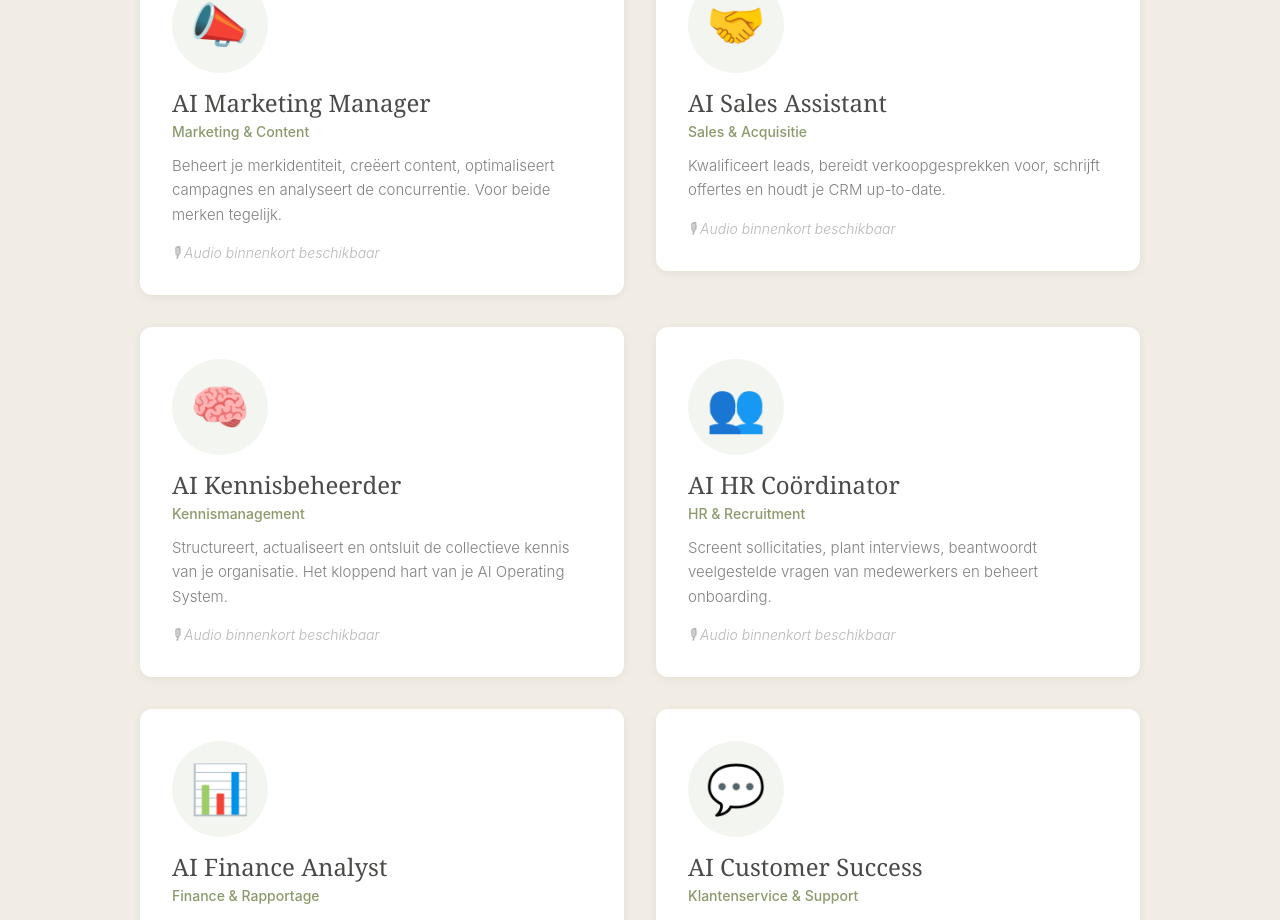
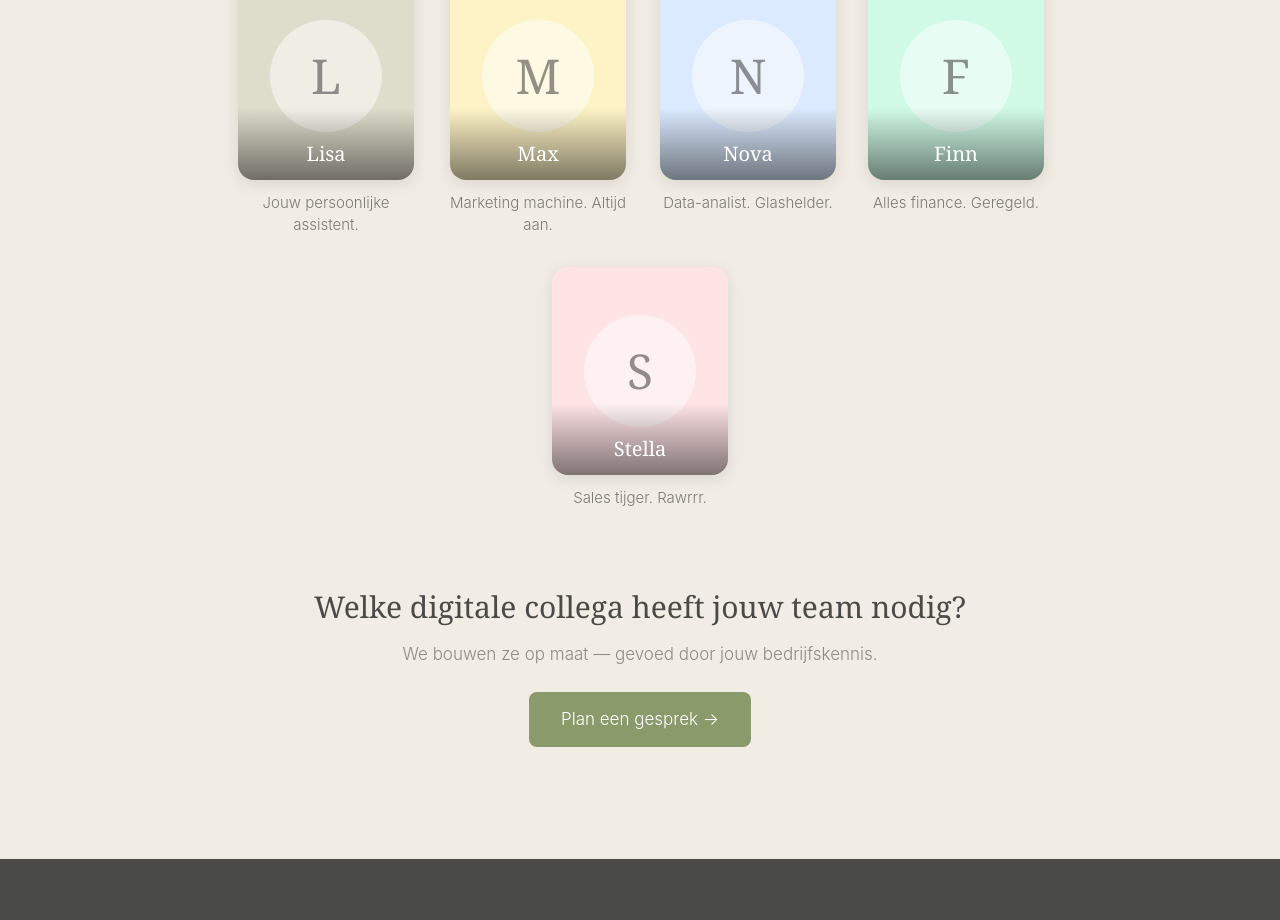
Before and after one commit to henryaoturner-art/nativ-website, a Next.js app: page /digitale-collegas in a window 1280 px wide. Shown: the part 498-1418 px from the top of the page. Built offline with nearby package versions, Linux system fonts and the light colour scheme.

Commit message:
feat: redesign digitale-collegas page — Blooom-style card row with 5 colleagues + audio-ready

```diff
--- a/src/app/digitale-collegas/page.tsx
+++ b/src/app/digitale-collegas/page.tsx
@@ -1,87 +1,52 @@
 "use client";
 
-import type { Metadata } from "next";
 import { useState, useRef } from "react";
+import Image from "next/image";
 import FadeIn from "@/components/FadeIn";
 
-/* ── Digital Colleagues data ── */
+/* ── Digital Colleagues ── */
 interface Colleague {
   id: string;
   name: string;
-  role: string;
-  description: string;
-  avatar: string; // placeholder color/emoji for now — swap for real images later
-  audioSrc?: string; // optional audio file path
+  tagline: string;
+  color: string; // gradient accent
+  audioSrc?: string;
 }
 
 const colleagues: Colleague[] = [
   {
-    id: "marketing-manager",
-    name: "AI Marketing Manager",
-    role: "Marketing & Content",
-    description:
-      "Beheert je merkidentiteit, creëert content, optimaliseert campagnes en analyseert de concurrentie. Voor beide merken tegelijk.",
-    avatar: "📣",
+    id: "lisa",
+    name: "Lisa",
+    tagline: "Jouw persoonlijke assistent.",
+    color: "from-sage/30 to-sage/10",
   },
   {
-    id: "sales-assistant",
-    name: "AI Sales Assistant",
-    role: "Sales & Acquisitie",
-    description:
-      "Kwalificeert leads, bereidt verkoopgesprekken voor, schrijft offertes en houdt je CRM up-to-date.",
-    avatar: "🤝",
+    id: "max",
+    name: "Max",
+    tagline: "Marketing machine. Altijd aan.",
+    color: "from-amber-200/40 to-amber-100/20",
   },
   {
-    id: "kennisbeheerder",
-    name: "AI Kennisbeheerder",
-    role: "Kennismanagement",
-    description:
-      "Structureert, actualiseert en ontsluit de collectieve kennis van je organisatie. Het kloppend hart van je AI Operating System.",
-    avatar: "🧠",
+    id: "Nova",
+    name: "Nova",
+    tagline: "Data-analist. Glashelder.",
+    color: "from-blue-200/40 to-blue-100/20",
   },
   {
-    id: "hr-coordinator",
-    name: "AI HR Coördinator",
-    role: "HR & Recruitment",
-    description:
-      "Screent sollicitaties, plant interviews, beantwoordt veelgestelde vragen van medewerkers en beheert onboarding.",
-    avatar: "👥",
+    id: "finn",
+    name: "Finn",
+    tagline: "Alles finance. Geregeld.",
+    color: "from-emerald-200/40 to-emerald-100/20",
   },
   {
-    id: "finance-analyst",
-    name: "AI Finance Analyst",
-    role: "Finance & Rapportage",
-    description:
-      "Analyseert financiële data, genereert rapporten, signaleert afwijkingen en bereidt managementinformatie voor.",
-    avatar: "📊",
-  },
-  {
-    id: "customer-success",
-    name: "AI Customer Success",
-    role: "Klantenservice & Support",
-    description:
-      "Beantwoordt klantvragen met context, escaleert complexe issues en houdt klanttevredenheid bij.",
-    avatar: "💬",
-  },
-  {
-    id: "operations-manager",
-    name: "AI Operations Manager",
-    role: "Operations & Processen",
-    description:
-      "Optimaliseert workflows, bewaakt deadlines, coördineert tussen teams en signaleert bottlenecks.",
-    avatar: "⚙️",
-  },
-  {
-    id: "data-analyst",
-    name: "AI Data Analyst",
-    role: "Data & Inzichten",
-    description:
-      "Duikt in je data, vindt patronen, bouwt dashboards en vertaalt cijfers naar actionable inzichten.",
-    avatar: "📈",
+    id: "stella",
+    name: "Stella",
+    tagline: "Sales tijger. Rawrrr.",
+    color: "from-rose-200/40 to-rose-100/20",
   },
 ];
 
-function ColleagueCard({ colleague }: { colleague: Colleague }) {
+function ColleagueCard({ colleague, index }: { colleague: Colleague; index: number }) {
   const [playing, setPlaying] = useState(false);
   const audioRef = useRef<HTMLAudioElement>(null);
 
@@ -98,42 +63,53 @@ function ColleagueCard({ colleague }: { colleague: Colleague }) {
     }
   };
 
+  // Placeholder avatar colors per colleague
+  const avatarColors = [
+    "bg-sage/20",
+    "bg-amber-100",
+    "bg-blue-100",
+    "bg-emerald-100",
+    "bg-rose-100",
+  ];
+
   return (
     <button
       onClick={handleClick}
-      className="group w-full text-left bg-white rounded-xl p-6 md:p-8 shadow-[0_2px_8px_rgba(0,0,0,0.06)] hover:shadow-[0_4px_16px_rgba(0,0,0,0.1)] transition-all duration-300 cursor-pointer"
+      className="group flex flex-col items-center text-center cursor-pointer"
       aria-label={`${colleague.name} — klik om te beluisteren`}
     >
-      {/* Avatar */}
-      <div className="w-20 h-20 md:w-24 md:h-24 rounded-full bg-sage/10 flex items-center justify-center text-4xl md:text-5xl mb-4 group-hover:bg-sage/20 transition-colors">
-        {colleague.avatar}
-      </div>
+      {/* Photo card */}
+      <div
+        className={`relative w-36 h-44 md:w-44 md:h-52 rounded-2xl overflow-hidden shadow-[0_4px_16px_rgba(0,0,0,0.1)] group-hover:shadow-[0_8px_24px_rgba(0,0,0,0.15)] transition-all duration-300 group-hover:scale-[1.03] ${avatarColors[index]}`}
+      >
+        {/* Placeholder avatar — replace with real photos */}
+        <div className="absolute inset-0 flex items-center justify-center">
+          <div className="w-24 h-24 md:w-28 md:h-28 rounded-full bg-white/50 flex items-center justify-center text-4xl md:text-5xl font-serif text-grey/60">
+            {colleague.name[0]}
+          </div>
+        </div>
 
-      {/* Name & role */}
-      <h3 className="font-serif text-xl md:text-2xl text-grey leading-snug">
-        {colleague.name}
-      </h3>
-      <p className="text-sm text-sage font-medium mt-1">{colleague.role}</p>
+        {/* Name overlay at bottom */}
+        <div className="absolute bottom-0 left-0 right-0 bg-gradient-to-t from-black/50 to-transparent pt-8 pb-3 px-3">
+          <p className="text-white font-serif text-lg md:text-xl font-medium">
+            {colleague.name}
+          </p>
+        </div>
 
-      {/* Description */}
-      <p className="mt-3 text-grey/70 font-light leading-relaxed text-[15px]">
-        {colleague.description}
-      </p>
-
-      {/* Audio indicator */}
-      <div className="mt-4 flex items-center gap-2 text-sm text-grey/40">
-        {colleague.audioSrc ? (
-          <>
-            <span className={playing ? "text-sage" : ""}>
-              {playing ? "⏸ Pauzeren" : "▶ Beluister introductie"}
-            </span>
-          </>
-        ) : (
-          <span className="italic">🎙 Audio binnenkort beschikbaar</span>
+        {/* Play indicator */}
+        {colleague.audioSrc && (
+          <div className="absolute top-3 right-3 w-8 h-8 rounded-full bg-white/80 flex items-center justify-center text-sage text-sm">
+            {playing ? "⏸" : "▶"}
+          </div>
         )}
       </div>
 
-      {/* Hidden audio element */}
+      {/* Tagline below card */}
+      <p className="mt-3 text-sm md:text-[15px] text-grey/70 font-light max-w-[180px]">
+        {colleague.tagline}
+      </p>
+
+      {/* Audio */}
       {colleague.audioSrc && (
         <audio
           ref={audioRef}
@@ -154,38 +130,33 @@ export default function DigitaleCollegasPage() {
         <div className="max-w-[800px] mx-auto text-center">
           <FadeIn>
             <h1 className="font-serif text-4xl md:text-5xl lg:text-[56px] leading-[1.15] text-grey">
-              Digitale Collega&apos;s
+              Maak kennis met je nieuwe collega&apos;s
             </h1>
           </FadeIn>
           <FadeIn delay={200}>
             <p className="mt-6 text-lg md:text-xl font-light text-grey/70 max-w-[600px] mx-auto">
-              Geen chatbots. Geen speelgoed. Digitale collega&apos;s die putten
-              uit de collectieve intelligentie van jouw bedrijf.
-            </p>
-          </FadeIn>
-          <FadeIn delay={300}>
-            <p className="mt-4 text-base font-light text-grey/50">
-              Klik op een collega om de introductie te beluisteren.
+              Digitale collega&apos;s die putten uit de collectieve intelligentie
+              van jouw bedrijf. Klik om ze te ontmoeten.
             </p>
           </FadeIn>
         </div>
       </section>
 
-      {/* Colleagues grid */}
+      {/* Colleagues row */}
       <section className="py-10 md:py-16 px-6 pb-20 md:pb-28">
         <div className="max-w-[1000px] mx-auto">
-          <div className="grid grid-cols-1 md:grid-cols-2 gap-6 md:gap-8">
+          <div className="flex flex-wrap justify-center gap-6 md:gap-8">
             {colleagues.map((colleague, i) => (
               <FadeIn key={colleague.id} delay={i * 100}>
-                <ColleagueCard colleague={colleague} />
+                <ColleagueCard colleague={colleague} index={i} />
               </FadeIn>
             ))}
           </div>
         </div>
 
         {/* CTA */}
-        <FadeIn delay={400}>
-          <div className="max-w-[680px] mx-auto text-center mt-16">
+        <FadeIn delay={600}>
+          <div className="max-w-[680px] mx-auto text-center mt-20">
             <p className="font-serif text-2xl md:text-3xl text-grey">
               Welke digitale collega heeft jouw team nodig?
             </p>
```
